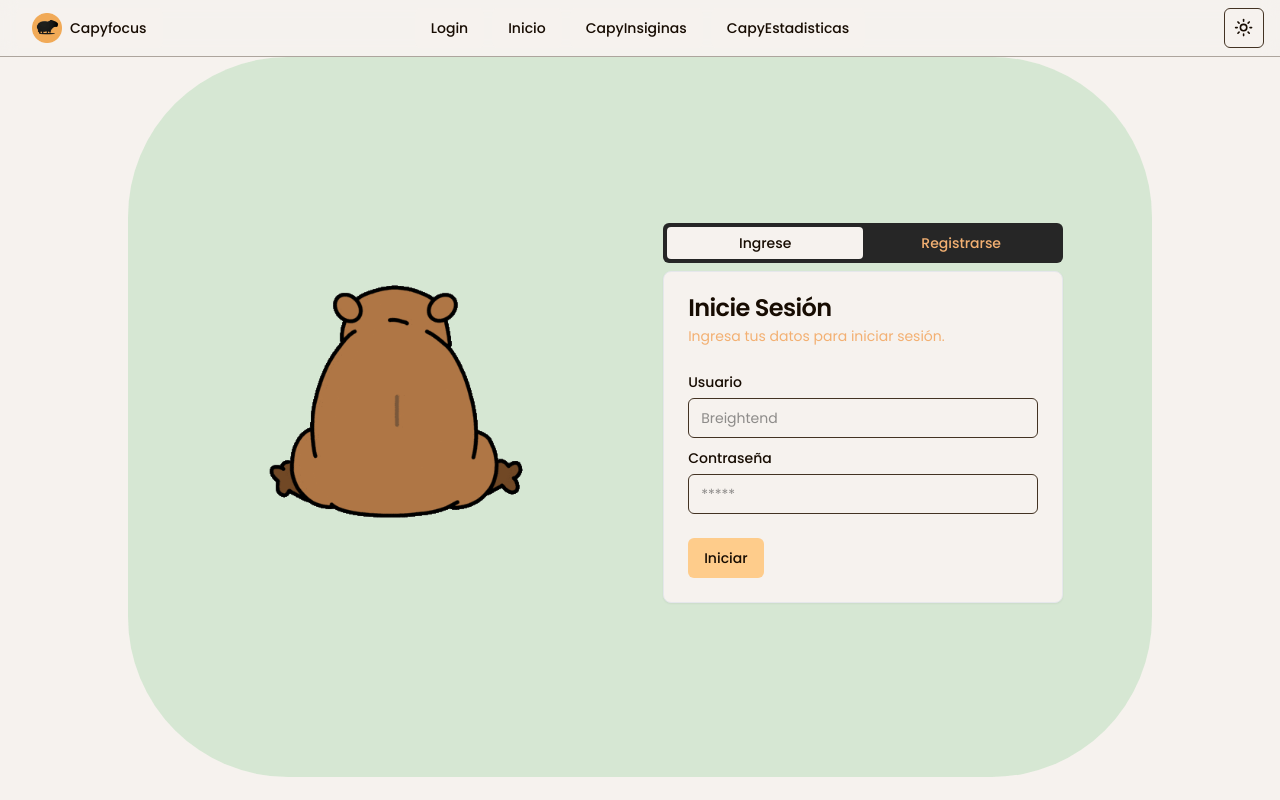
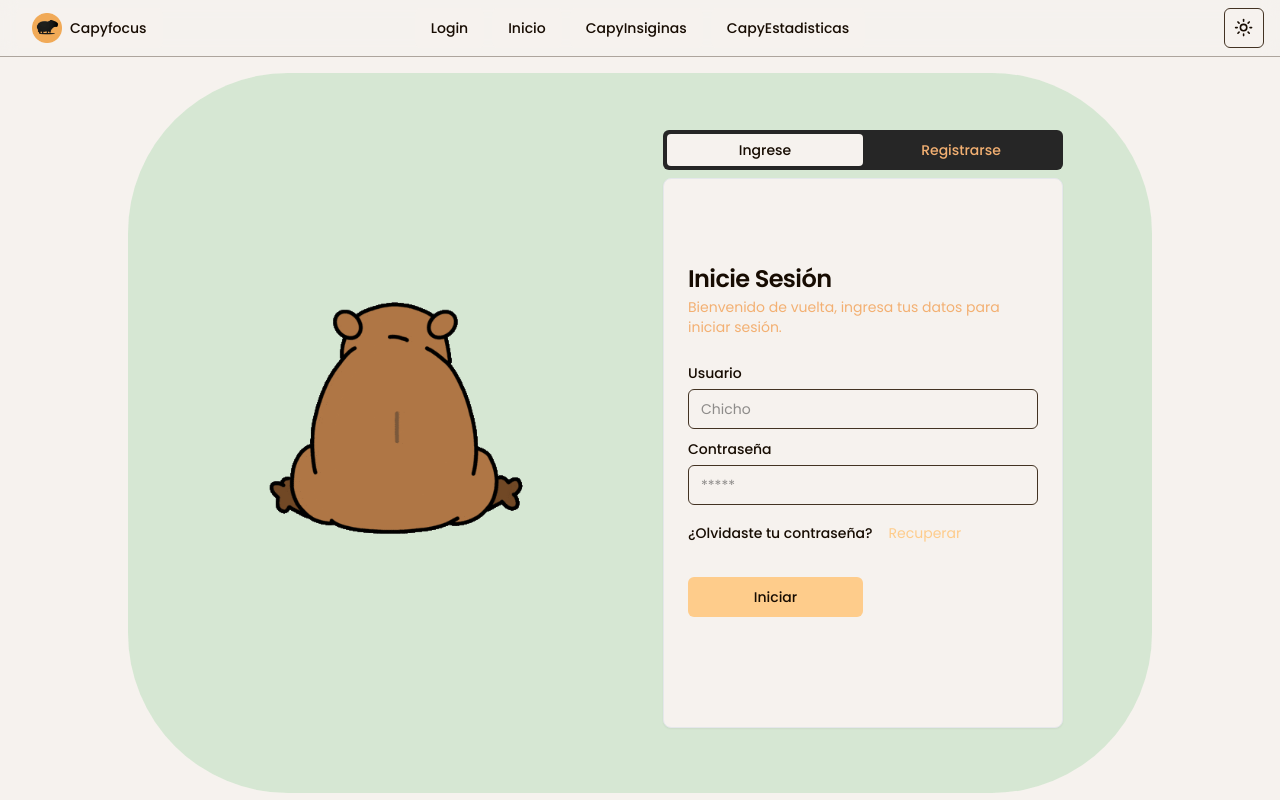
Before and after one commit to alanmoyano/capyfocus, a React (Vite) app: page /login in a window 1280 px wide. Built offline with nearby package versions, Linux system fonts and the light colour scheme.

Commit message:
cambios en el login

```diff
--- a/src/components/Login.tsx
+++ b/src/components/Login.tsx
@@ -36,31 +36,29 @@ export default function Login() {
   const [month, setMonth] = React.useState<number>(new Date().getMonth())
   const [year, setYear] = React.useState<number>(new Date().getFullYear())
   return (
-    <section className='flex h-full w-[80vw] items-center justify-center rounded-[10rem] bg-secondary/60 p-4 text-current md:h-[90vh]'>
+    <section className='flex h-full mt-4 w-[80vw] items-center justify-center rounded-[10rem] bg-secondary/60 p-4 text-current md:h-[90vh]'>
       <div className='xl:gap-30 flex flex-col p-10 sm:gap-10 md:flex-row lg:gap-20 2xl:gap-40'>
-        <div className='m-auto'>
+        <div className='m-auto w-full max-w-[300px] md:max-w-[366px]'>
           <img
             src='/girando.gif'
-            width={366.33}
-            height={395}
-            className='aspect-[366/301]'
+            className='w-full h-auto aspect-[366/301] object-contain'
             alt='capybara animation'
           />
         </div>
 
-        <div className='m-auto'>
+        <div className='m-auto w-full max-w-[400px] px-4 sm:px-0'>
           <div className='mb-4 mt-2'>
-            <Tabs defaultValue='account' className='w-[400px]'>
+            <Tabs defaultValue='account' className='w-full'>
               <TabsList className='grid w-full grid-cols-2'>
                 <TabsTrigger value='account'>Ingrese</TabsTrigger>
                 <TabsTrigger value='password'>Registrarse</TabsTrigger>
               </TabsList>
               <TabsContent value='account'>
-                <Card>
+                <Card className='h-auto sm:h-[550px]'>
                   <CardHeader>
-                    <CardTitle>Inicie Sesión</CardTitle>
+                    <CardTitle className='mt-8 sm:mt-16'>Inicie Sesión</CardTitle>
                     <CardDescription>
-                      Ingresa tus datos para iniciar sesión.
+                      Bienvenido de vuelta, ingresa tus datos para iniciar sesión.
                     </CardDescription>
                   </CardHeader>
                   <CardContent className='space-y-2'>
@@ -68,7 +66,7 @@ export default function Login() {
                       <Label htmlFor='username' className='font-medium'>
                         Usuario
                       </Label>
-                      <Input placeholder='Breightend' type='text' />
+                      <Input placeholder='Chicho' type='text' />
                     </div>
                     <div className='space-y-1'>
                       <Label htmlFor='contraseña' className='font-medium'>
@@ -80,14 +78,21 @@ export default function Login() {
                         type='password'
                       />
                     </div>
+                    <Label>¿Olvidaste tu contraseña?</Label>
+                    <Button
+                      variant={'link'}
+                      className='text-sm border-none font-normal'
+                    >
+                      Recuperar
+                    </Button>
                   </CardContent>
                   <CardFooter>
-                    <Button>Iniciar</Button>
+                    <Button className='w-1/2'>Iniciar</Button>
                   </CardFooter>
                 </Card>
               </TabsContent>
               <TabsContent value='password'>
-                <Card>
+                <Card className='h-auto sm:h-[550px]'>
                   <CardHeader>
                     <CardTitle>Registrarse</CardTitle>
                     <CardDescription>
@@ -114,7 +119,7 @@ export default function Login() {
                           <Button
                             variant={'outline'}
                             className={cn(
-                              'w-[280px] justify-start text-left font-normal',
+                              'w-full justify-start text-left font-normal',
                               !date && 'text-black'
                             )}
                           >
@@ -186,7 +191,7 @@ export default function Login() {
                     </div>
                   </CardContent>
                   <CardFooter>
-                    <Button>Guardar</Button>
+                    <Button className='w-1/2'>Guardar</Button>
                   </CardFooter>
                 </Card>
               </TabsContent>
```
